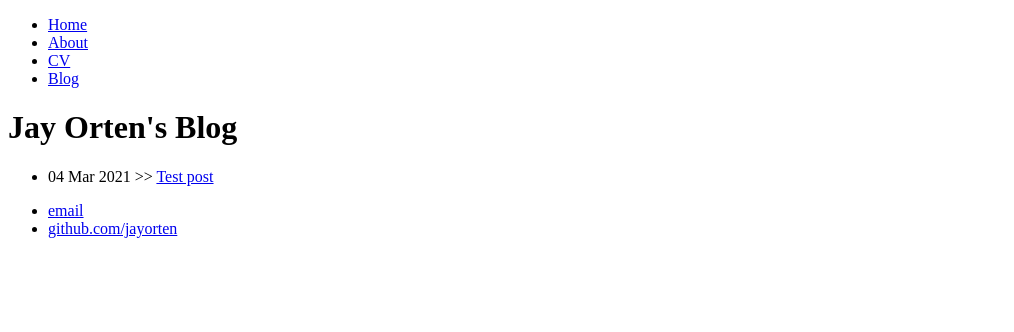
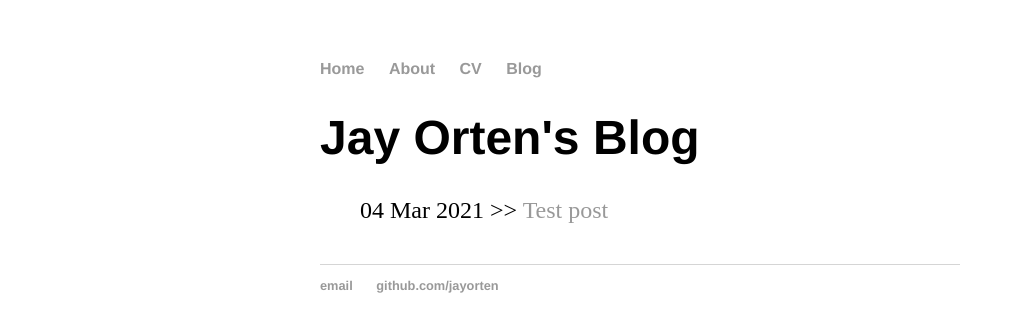
Before and after one commit to JayOrten/jayorten.github.io, a Jekyll site: the page built from blog/index.html, in a window 1280 px wide. Shown: the top 332 px of the page, without its empty margins (0-1014 px from the left). Built offline with Jekyll 4.4.1, drawn with Linux system fonts in a browser that asks for light colours.

Commit message:
rework file structure

```diff
--- a/_layouts/default.html
+++ b/_layouts/default.html
@@ -7,7 +7,7 @@
 			<meta charset="UTF-8">
             <meta http-equiv="X-UA-Compatible" content="IE=edge">
             <meta name="viewport" content="width=device-width, initial-scale=1.0">
-            <link rel="stylesheet" type="text/css" href="styles.css">
+            <link rel="stylesheet" type="text/css" href="/css/styles.css">
 		</head>
 		<body>
 			<nav>
```
Also changed, not shown: css/styles.css (renamed from styles.css).
